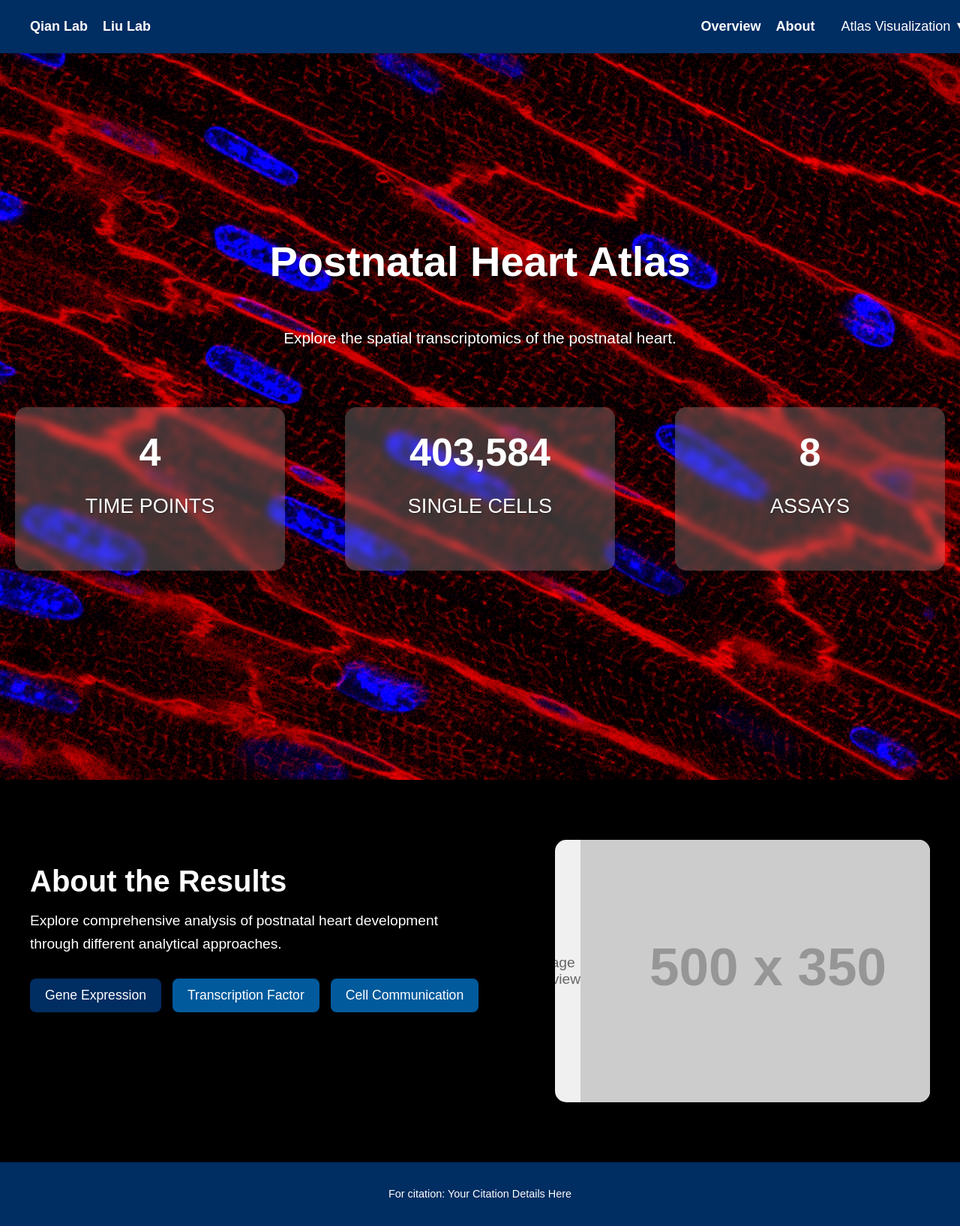
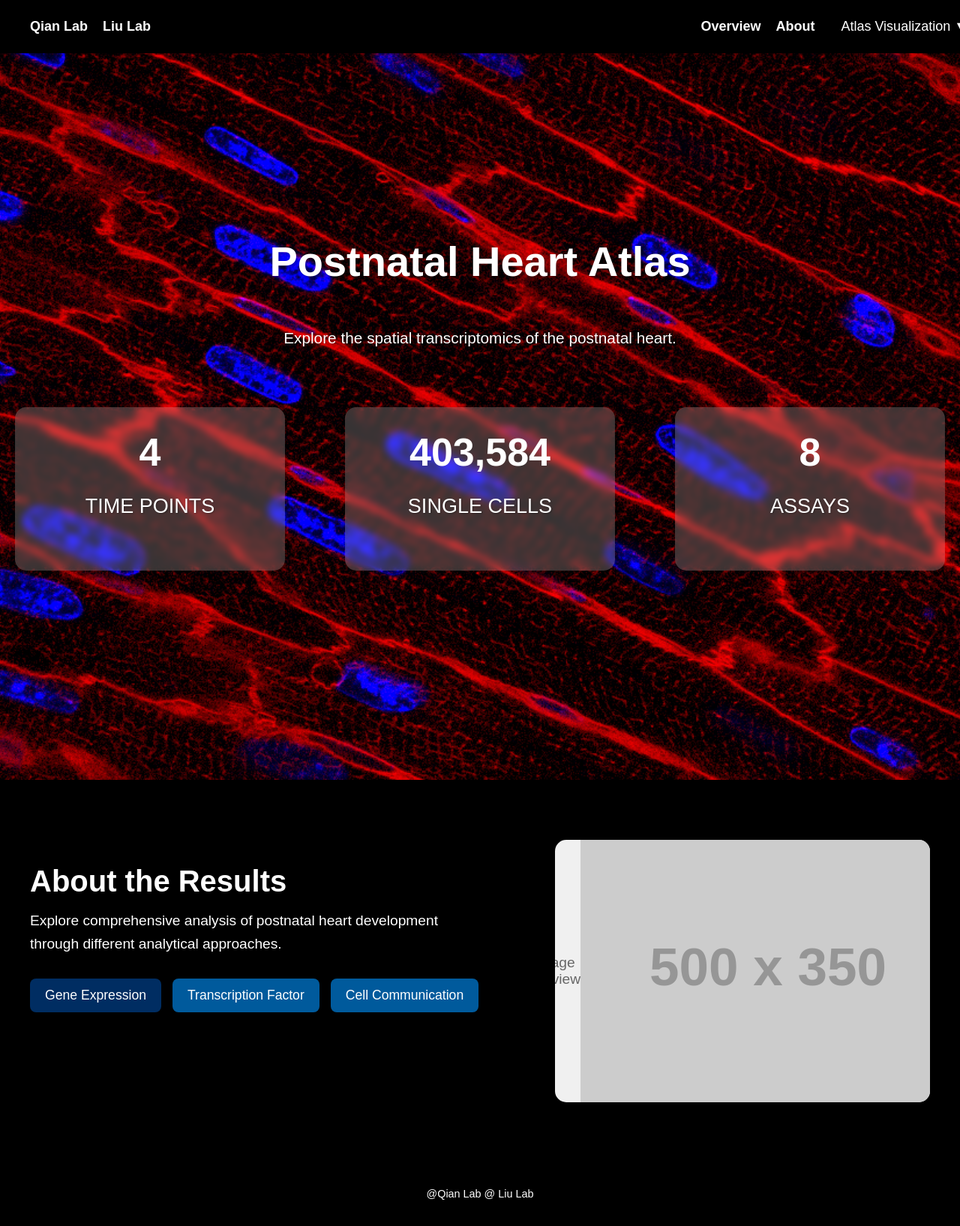
Before and after one commit to yrsong001/postnatal_heart_atlas, a plain HTML site: page index.html in a window 1280 px wide. Shown: the whole page at 75% size. Drawn offline with Linux system fonts and the light colour scheme; placeholder pictures from the web are drawn by us.

Commit message:
Change the Citation.

```diff
--- a/index.html
+++ b/index.html
@@ -13,13 +13,13 @@
       text-align: center;
     }
 
-    /* Fixed Navigation Bar */
+    /* Fixed Navigation Bar - Updated to black */
     .navbar {
       display: flex;
       justify-content: space-between;
       align-items: center;
       padding: 15px 40px;
-      background-color: #002D62;
+      background-color: #000000;
       position: fixed;
       width: 100%;
       top: 0;
@@ -56,7 +56,7 @@
       color: #FFD700;
     }
 
-    /* Dropdown Menu */
+    /* Dropdown Menu - Fixed positioning */
     .dropdown {
       position: relative;
       margin-right: 15px;
@@ -65,7 +65,7 @@
       font-size: 18px;
       padding: 10px 15px;
       border-radius: 5px;
-      background-color: #002D62;
+      background-color: #000000;
       color: white;
       border: none;
       cursor: pointer;
@@ -74,7 +74,7 @@
     .dropdown-content {
       display: none;
       position: absolute;
-      right: 0;
+      left: 0;
       background-color: white;
       min-width: 200px;
       box-shadow: 0px 4px 8px rgba(0, 0, 0, 0.2);
@@ -218,10 +218,10 @@
       font-size: 1.2em;
     }
 
-    /* Footer */
+    /* Footer - Updated to black */
     .footer {
       padding: 20px;
-      background-color: #002D62;
+      background-color: #000000;
       font-size: 0.9em;
       color: white;
     }
@@ -297,9 +297,9 @@
     </div>
   </div>
 
-  <!-- Footer -->
+  <!-- Updated Footer -->
   <div class="footer">
-    <p>For citation: Your Citation Details Here</p>
+    <p>@Qian Lab @ Liu Lab</p>
   </div>
 
   <script>
```
